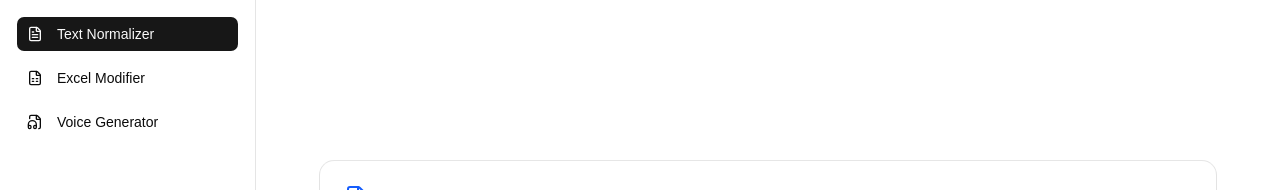
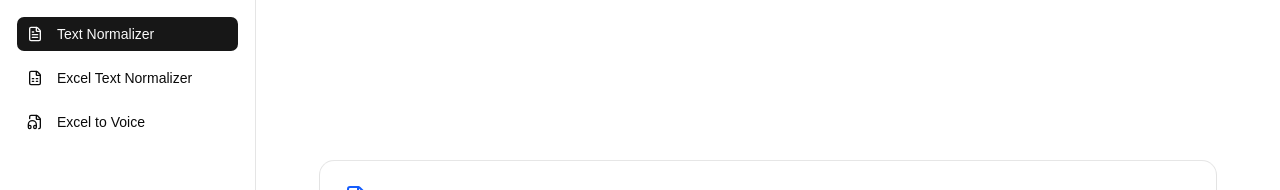
Before and after one commit to Arkanit7/ivr_pro_tools, a React (Vite) app: page / in a window 1280 px wide. Shown: the top 190 px of the page. Built offline with nearby package versions, Linux system fonts and the light colour scheme; no server answers.

Commit message:
fix: right status bar

```diff
--- a/src/App.jsx
+++ b/src/App.jsx
@@ -27,7 +27,7 @@ function App() {
             onClick={() => setCurrentView('excel')}
           >
             <FileSpreadsheet className="mr-2 h-4 w-4" />
-            Excel Modifier
+            Excel Text Normalizer
           </Button>
           <Button
             variant={currentView === 'tts' ? 'default' : 'ghost'}
@@ -35,7 +35,7 @@ function App() {
             onClick={() => setCurrentView('tts')}
           >
             <FileAudio className="mr-2 h-4 w-4" />
-            Voice Generator
+            Excel to Voice
           </Button>
         </div>
       </div>
--- a/src/components/ElevenLabsBulkProcessor.jsx
+++ b/src/components/ElevenLabsBulkProcessor.jsx
@@ -107,10 +107,17 @@ export default function ElevenLabsBulkProcessor() {
       const workbook = XLSX.read(buffer)
       const worksheet = workbook.Sheets[workbook.SheetNames[0]]
       const rawData = XLSX.utils.sheet_to_json(worksheet, {header: 1})
-      const rows = rawData.slice(1) // Skip header row
+      const allRows = rawData.slice(1) // Skip header row
+
+      // Filter out empty rows (rows with no text in the second column)
+      const rows = allRows.filter((row) => {
+        const [, text] = row
+        return text && text.toString().trim() !== ''
+      })
 
       console.log('Raw Excel data (first 5 rows):', rawData.slice(0, 5))
-      console.log('Total rows found (excluding header):', rows.length)
+      console.log('Total rows found (excluding header):', allRows.length)
+      console.log('Rows with content:', rows.length)
 
       setProgress({current: 0, total: rows.length})
 
@@ -120,11 +127,6 @@ export default function ElevenLabsBulkProcessor() {
       for (let i = 0; i < rows.length; i++) {
         const [fileName, text] = rows[i]
         console.log(`Processing row ${i + 1}:`, {fileName, text})
-
-        if (!text || text.toString().trim() === '') {
-          console.log(`Skipping row ${i + 1} - no text content`)
-          continue
-        }
 
         try {
           // Generate speech using direct API call
@@ -191,7 +193,7 @@ export default function ElevenLabsBulkProcessor() {
           <CardHeader className="border-b pb-6 text-center">
             <CardTitle className="flex items-center justify-center gap-3 text-2xl font-bold">
               <FileAudio className="h-8 w-8 text-accent-foreground" />
-              Voice Pack Generator
+              Excel to Voice
             </CardTitle>
           </CardHeader>
           <CardContent className="mt-2 space-y-4">
--- a/src/components/ExcelNormalizer.jsx
+++ b/src/components/ExcelNormalizer.jsx
@@ -49,7 +49,7 @@ export default function ExcelNormalizer() {
         <CardHeader>
           <CardTitle className="flex items-center gap-2">
             <FileJson className="text-green-600" />
-            Excel Text Modifier
+            Excel Text Normalizer
           </CardTitle>
         </CardHeader>
         <CardContent className="space-y-4">
```
Also changed, not shown: index.html (+4 -1 lines).
